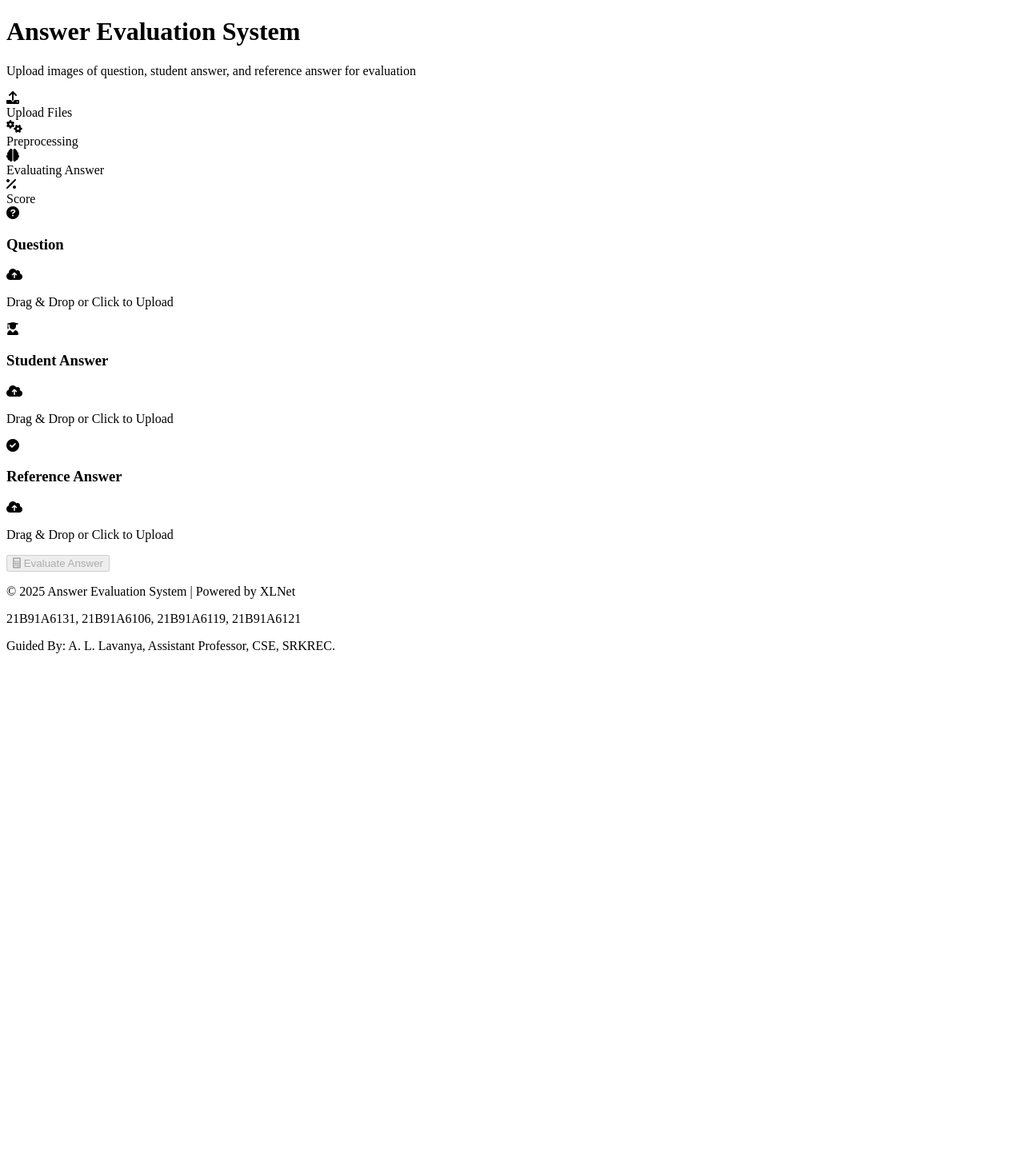
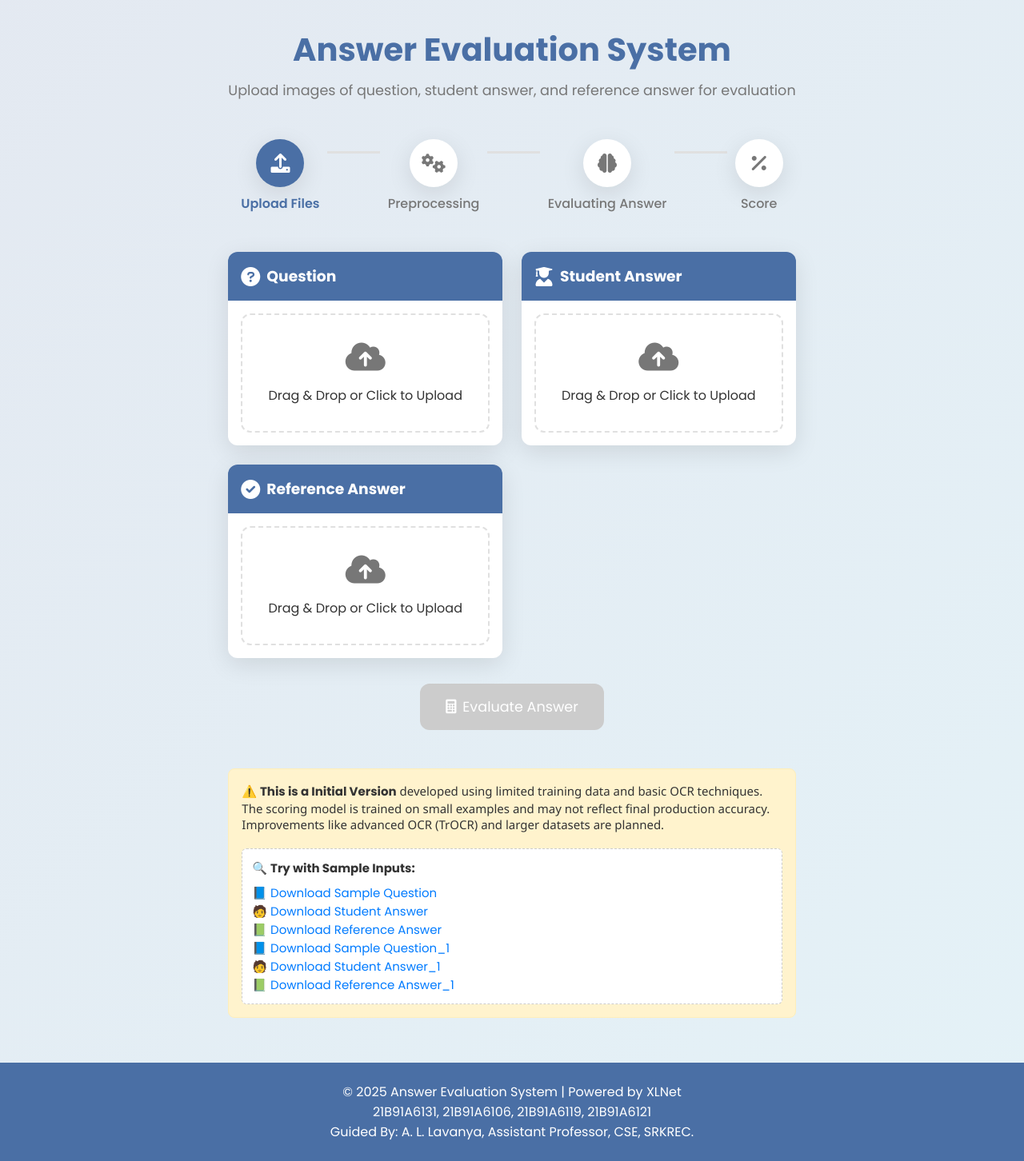
Before and after one commit to YeswanthVarmaGottumukkala/answer-evaluation-app, a FastAPI app: page / in a window 1280 px wide. Shown: the whole page at 80% size. Before the commit the page ends 817 px from the top, so only its background shows below. Run offline with FastAPI, Linux system fonts and the light colour scheme; parts of the project's set-up code (start-up, migrations or seed data) failed here and were passed over.

Commit message:
Update index.html

```diff
--- a/templates/index.html
+++ b/templates/index.html
@@ -4,11 +4,13 @@
     <meta charset="UTF-8">
     <meta name="viewport" content="width=device-width, initial-scale=1.0">
     <title>Answer Evaluation System</title>
-    <link rel="stylesheet" href="{{ url_for('static', filename='css/style.css') }}">
+    <link rel="stylesheet" href="/static/css/style.css">
+    <link rel="stylesheet" href="{{ request.url_for('static', path='css/style.css') }}">
     <link rel="stylesheet" href="https://cdnjs.cloudflare.com/ajax/libs/font-awesome/6.0.0-beta3/css/all.min.css">
 </head>
 <body>
     <div class="container">
+
         <header>
             <h1>Answer Evaluation System</h1>
             <p>Upload images of question, student answer, and reference answer for evaluation</p>
@@ -119,6 +121,26 @@
             </div>
         </div>
 
+      <div style="background-color: #fff3cd; border: 1px solid #ffeeba; padding: 16px; border-radius: 8px; margin-bottom: 24px; font-family: 'Segoe UI', sans-serif; font-size: 15px;">
+  ⚠️ <strong>This is a Initial Version</strong> developed using limited training data and basic OCR techniques.<br>
+  The scoring model is trained on small examples and may not reflect final production accuracy.<br>
+  Improvements like advanced OCR (TrOCR) and larger datasets are planned.<br><br>
+
+  <div style="background-color: #ffffff; border: 1px dashed #ccc; padding: 12px; border-radius: 6px;">
+    🔍 <strong>Try with Sample Inputs:</strong>
+    <ul style="list-style: none; padding-left: 0; margin-top: 8px;">
+      <li>📘 <a href="/static/sample_question.png" download style="text-decoration: none; color: #007bff;">Download Sample Question</a></li>
+      <li>🧑 <a href="/static/sample_student_answer.png" download style="text-decoration: none; color: #007bff;">Download Student Answer</a></li>
+      <li>📗 <a href="/static/sample_reference_answer.png" download style="text-decoration: none; color: #007bff;">Download Reference Answer</a></li>
+      <li>📘 <a href="/static/sample_question1.png" download style="text-decoration: none; color: #007bff;">Download Sample Question_1</a></li>
+      <li>🧑 <a href="/static/sample_student_answer1.png" download style="text-decoration: none; color: #007bff;">Download Student Answer_1</a></li>
+      <li>📗 <a href="/static/sample_reference_answer1.png" download style="text-decoration: none; color: #007bff;">Download Reference Answer_1</a></li>
+    </ul>
+  </div>
+</div>
+
+
+
         <div class="loading-overlay" style="display: none;">
             <div class="loading-content">
                 <div class="spinner"></div>
@@ -132,7 +154,8 @@
         <p>21B91A6131, 21B91A6106, 21B91A6119, 21B91A6121</p>
         <p>Guided By: A. L. Lavanya, Assistant Professor, CSE, SRKREC.</p>
     </footer>
+    <script src="/static/js/main.js"></script>
+    <script src="{{ request.url_for('static', path='js/main.js') }}"></script>
 
-    <script src="{{ url_for('static', filename='js/main.js') }}"></script>
 </body>
 </html>
```
